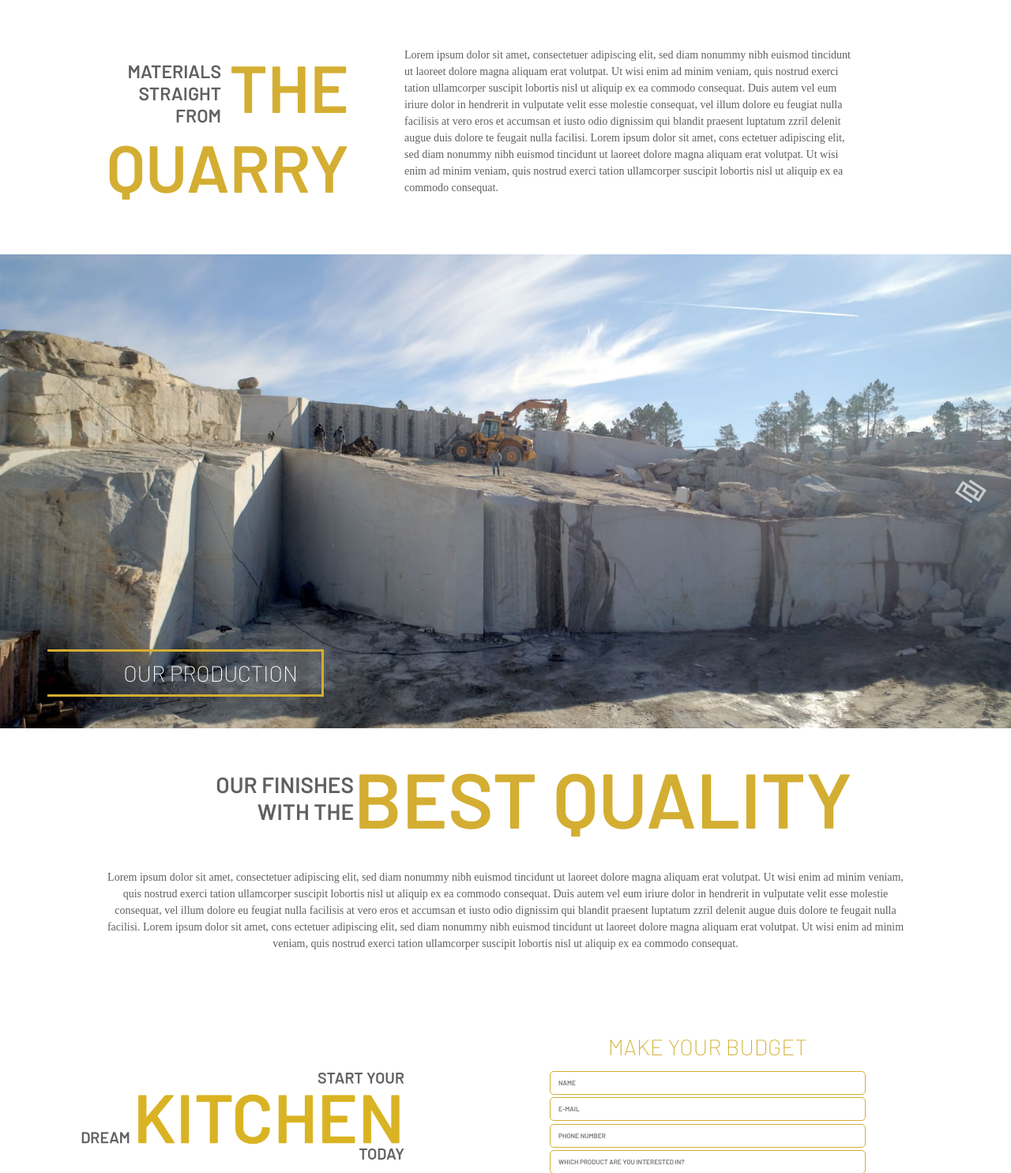
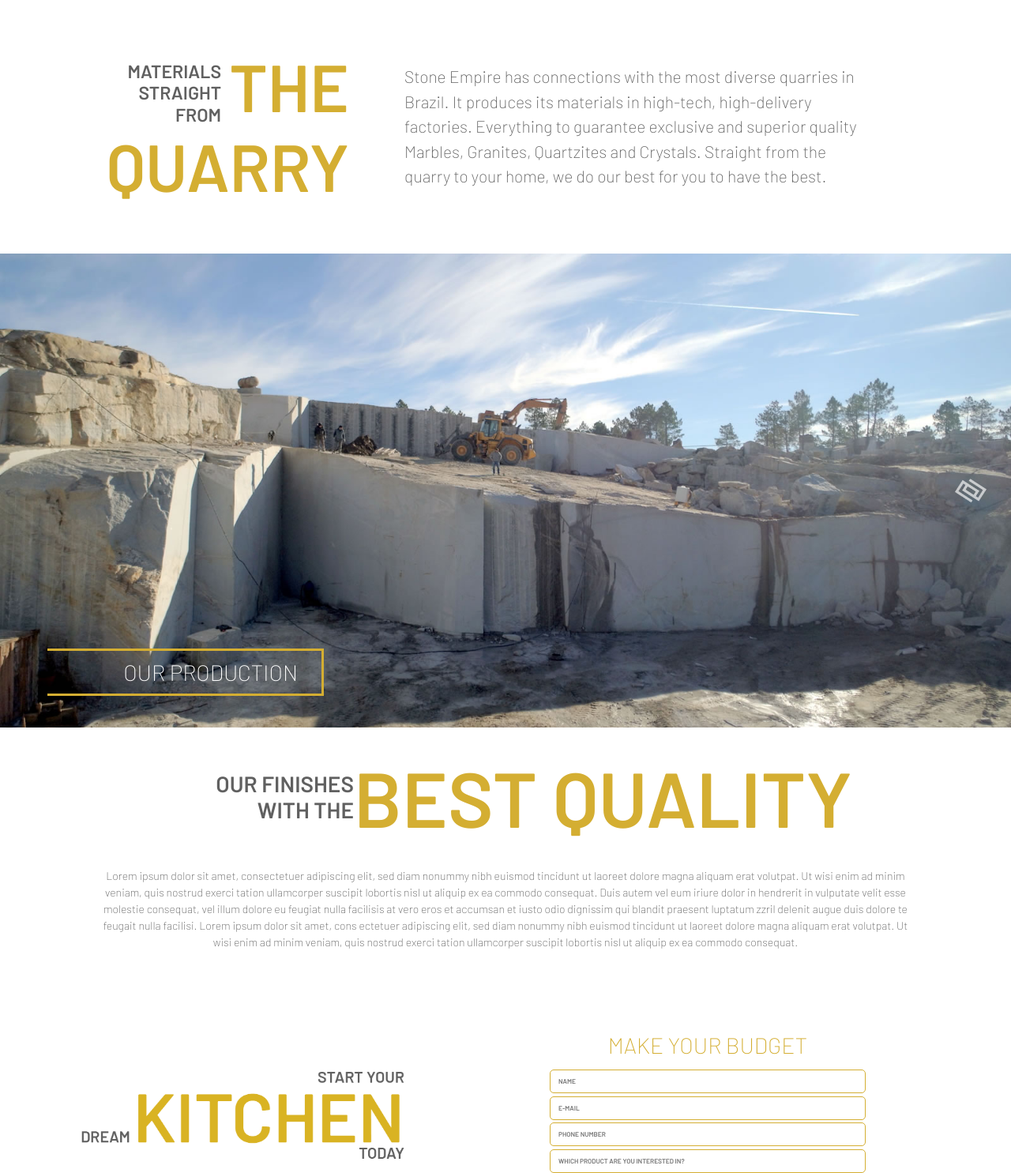
Before and after one commit to LeonardoDuarteBonafe/StoneEmpire, a PHP site: page / in a window 1280 px wide. Shown: the part 3114-4599 px from the top of the page at 79% size. Run offline with PHP 8.4, Linux system fonts and the light colour scheme; some libraries are stand-ins or nearby versions.

Commit message:
atualizando fonte lore ipsum

```diff
--- a/index.html
+++ b/index.html
@@ -345,8 +345,7 @@
                 <h1>quarry</h1>
             </div>
             <p>
-                Lorem ipsum dolor sit amet, consectetuer adipiscing elit, sed diam nonummy nibh euismod tincidunt ut laoreet dolore magna aliquam erat volutpat. Ut wisi enim ad minim veniam, quis nostrud exerci tation ullamcorper suscipit lobortis nisl ut aliquip ex ea commodo consequat. Duis autem vel eum iriure dolor in hendrerit in vulputate velit esse molestie consequat, vel illum dolore eu feugiat nulla facilisis at vero eros et accumsan et iusto odio dignissim qui blandit praesent luptatum zzril delenit augue duis dolore te feugait nulla facilisi.
-                Lorem ipsum dolor sit amet, cons ectetuer adipiscing elit, sed diam nonummy nibh euismod tincidunt ut laoreet dolore magna aliquam erat volutpat. Ut wisi enim ad minim veniam, quis nostrud exerci tation ullamcorper suscipit lobortis nisl ut aliquip ex ea commodo consequat.
+                Stone Empire has connections with the most diverse quarries in Brazil.  It produces its materials in high-tech, high-delivery factories.  Everything to guarantee exclusive and superior quality Marbles, Granites, Quartzites and Crystals.  Straight from the quarry to your home, we do our best for you to have the best.
             </p>
         </section>
 
--- a/style.css
+++ b/style.css
@@ -757,10 +757,14 @@ transition-delay: 0.5s;
 
 .quarry-info p{
     width: 60%;
+    margin: 0;
     padding-right: 15%;
     display: flex;
     align-items: center;
+    justify-content: center;
+    font-size: 1.5em;
     color: var(--secondary-color);
+    font-family: barlowExtraLight;
 }
 
 #our-production .carousel-inner .carousel-item{
@@ -796,6 +800,7 @@ transition-delay: 0.5s;
     padding: 0 10%;
     text-align: center;
     color: var(--secondary-color);
+    font-family: barlowExtraLight;
 }
 
 .contato{
```
